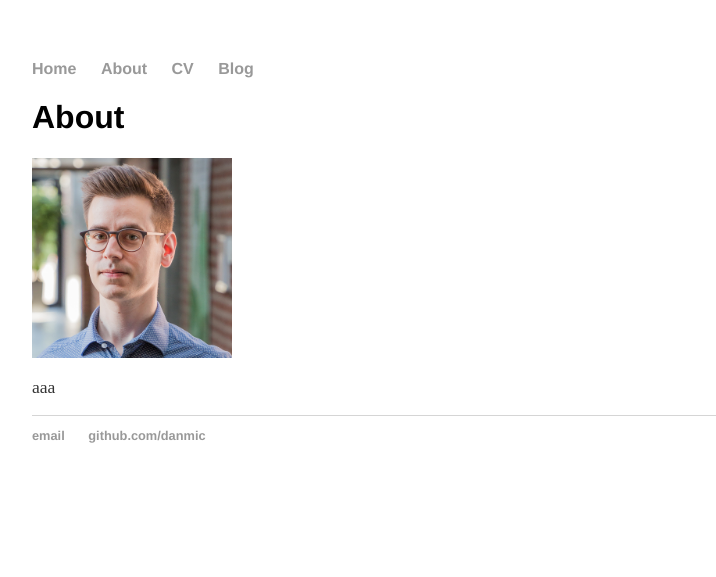
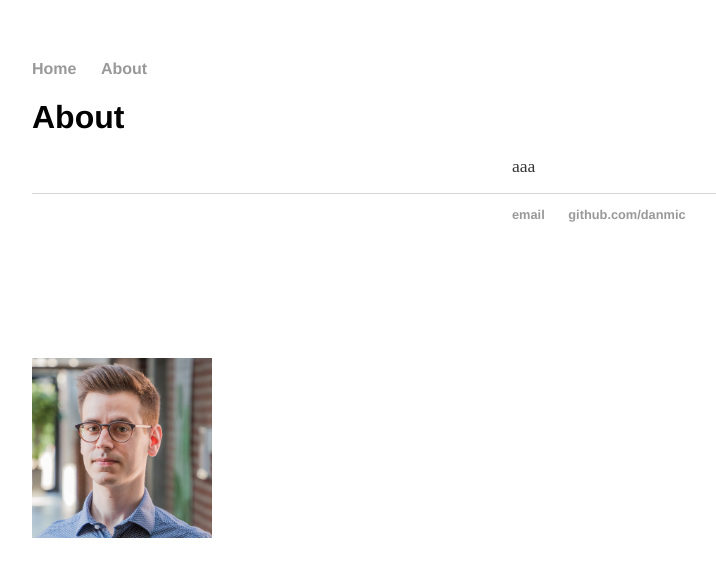
Before and after one commit to danmic/danmic.github.io, a Jekyll site: the page built from about.html, in a window 1280 px wide. Shown: the top 577 px of the page, without its empty margins (160-876 px from the left). Built offline with Jekyll 4.4.1, drawn with Linux system fonts in a browser that asks for light colours.

Commit message:
changes to about page

```diff
--- a/_layouts/default.html
+++ b/_layouts/default.html
@@ -13,8 +13,6 @@
 <ul>
 <li><a href="/">Home</a></li>
 <li><a href="/about">About</a></li>
-<li><a href="/cv">CV</a></li>
-<li><a href="/blog">Blog</a></li>
 </ul>
     </nav>
 <div class="container">
--- a/about.html
+++ b/about.html
@@ -4,8 +4,6 @@
 ---
 <div class="blurb">
 	<h1>About</h1>
-	<div class="a">
-	<img  class="b" alt="Daniel Michelsanti" src="assets/CV-Photo.jpg" height="200" width="200">
-	</div>
-	<p> aaa </p>
+	<p><img alt="Daniel Michelsanti" src="assets/CV-Photo.jpg" class="cv">
+	 aaa </p>
 </div><!-- /.blurb -->
--- a/css/main.css
+++ b/css/main.css
@@ -41,3 +41,10 @@
 ul.posts li {
     list-style: none;
 }
+
+.cv {
+    float: left;
+    margin: 200px 300px 300px 0;
+    width: 180px;
+    height: 180px;
+}
```
Also changed, not shown: index.html (+8 -1 lines).
